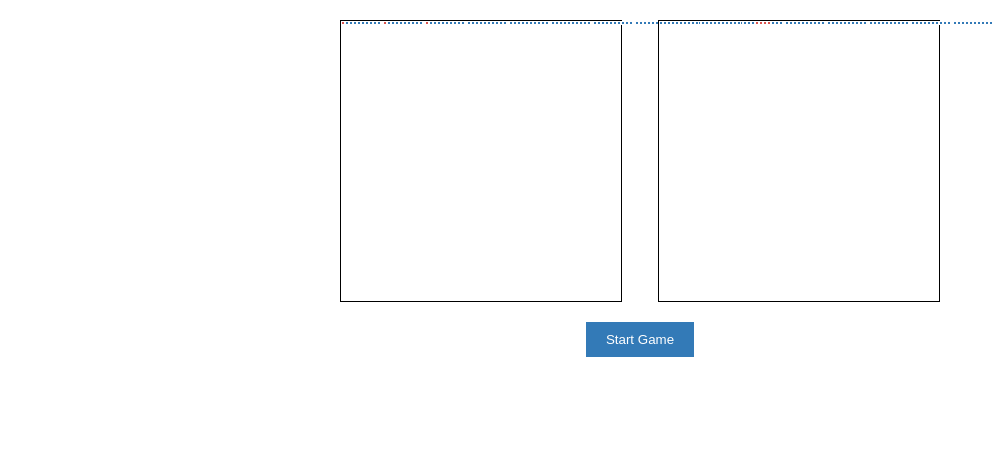
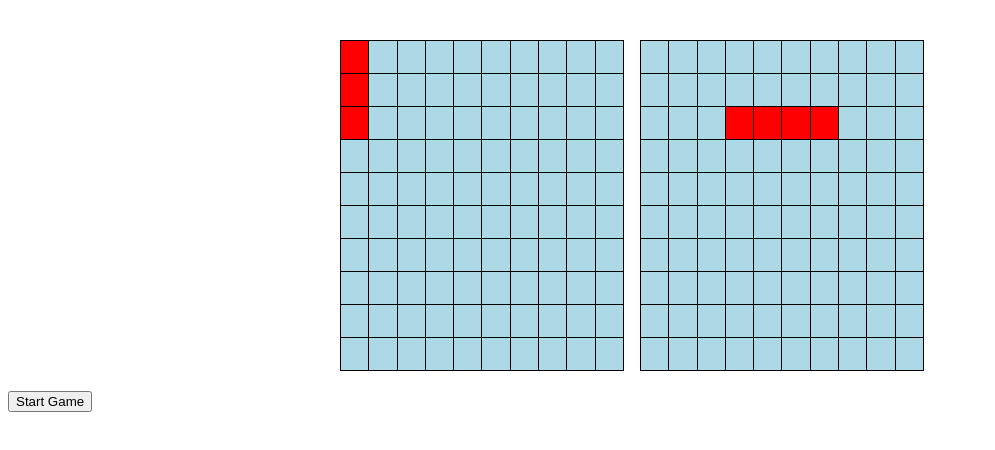
Before and after one commit to braddefauw/battleship, a website with bundled scripts: page index.html in a window 1280 px wide. Shown: the whole page, without its empty margins (0-995 px from the left). Built offline with nearby package versions, Linux system fonts and the light colour scheme.

Commit message:
updated styles for new structure of rendered board

```diff
--- a/styles.css
+++ b/styles.css
@@ -3,54 +3,35 @@
     display: flex;
     justify-content: space-between;
     margin: 20px auto;
-    width: 600px; /* Adjust the width as needed */
+    width: 600px;
 }
 
-/* Game board */
-.game-board {
-    display: grid;
-    grid-template-columns: repeat(10, 1fr);
-    gap: 2px;
-    width: 280px; /* Adjust the width as needed */
-    height: 280px; /* Adjust the height as needed */
-    border: 1px solid #000;
+/* Style for the game board */
+#player-board,
+#enemy-board {
+  border-collapse: collapse;
+  margin-top: 20px;
+  padding-right: 1rem;
 }
 
-/* Game board cells */
+/* Style for individual cells */
 .cell {
-    width: 100%;
-    height: 100%;
-    background-color: #8db8cc;
-    border: 1px solid #fff;
+  width: 30px;
+  height: 30px;
+  border: 1px solid #000;
 }
 
-/* Styling for hits */
+/* Style for hit cells */
 .cell.hit {
-    background-color: #d9534f; /* Red for hits */
+  background-color: red;
 }
 
-/* Styling for sunk ships */
+/* Style for sunk cells */
 .cell.sunk {
-    background-color: #5cb85c; /* Green for sunk ships */
+  background-color: darkred;
 }
 
-/* Styling for missed attacks */
+/* Style for miss cells */
 .cell.miss {
-    background-color: #337ab7; /* Blue for missed attacks */
+  background-color: lightblue;
 }
-
-/* Message and start button styles */
-#message {
-    text-align: center;
-    margin-top: 10px;
-}
-
-#start-button {
-    display: block;
-    margin: 0 auto;
-    padding: 10px 20px;
-    background-color: #337ab7; /* Blue button */
-    color: #fff;
-    border: none;
-    cursor: pointer;
-}
```
